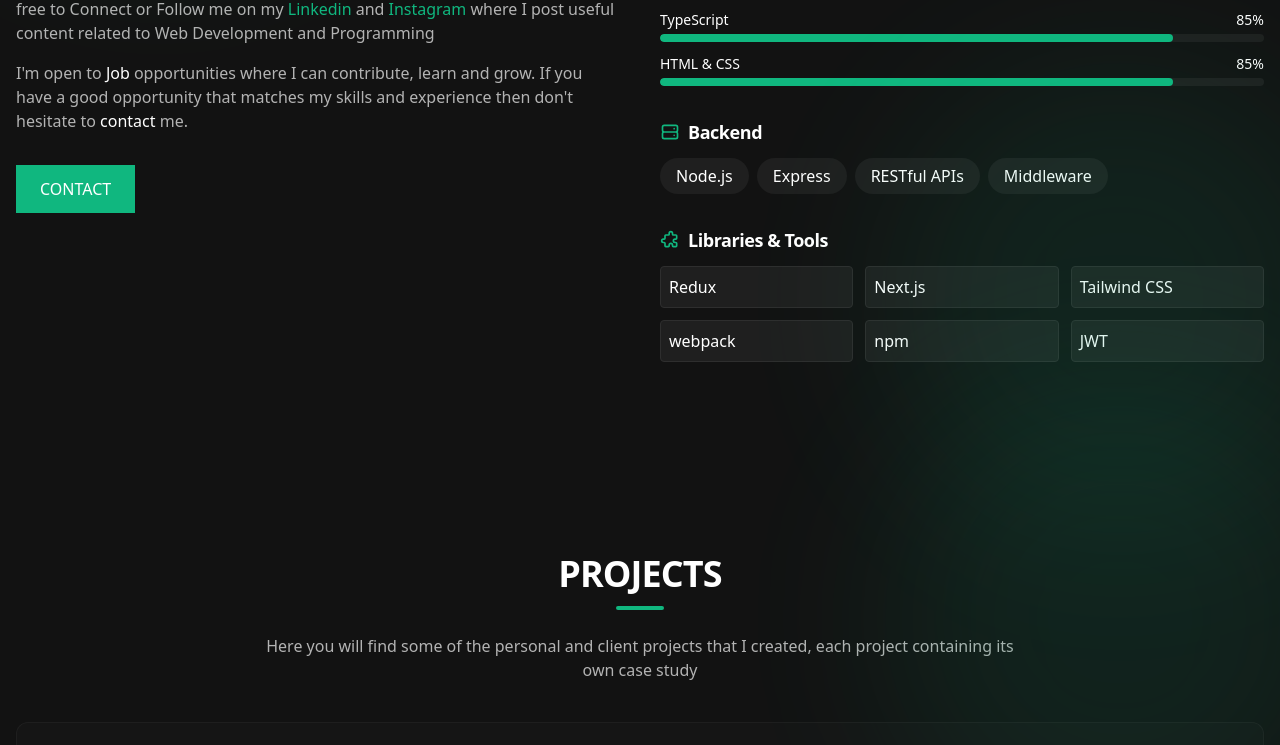
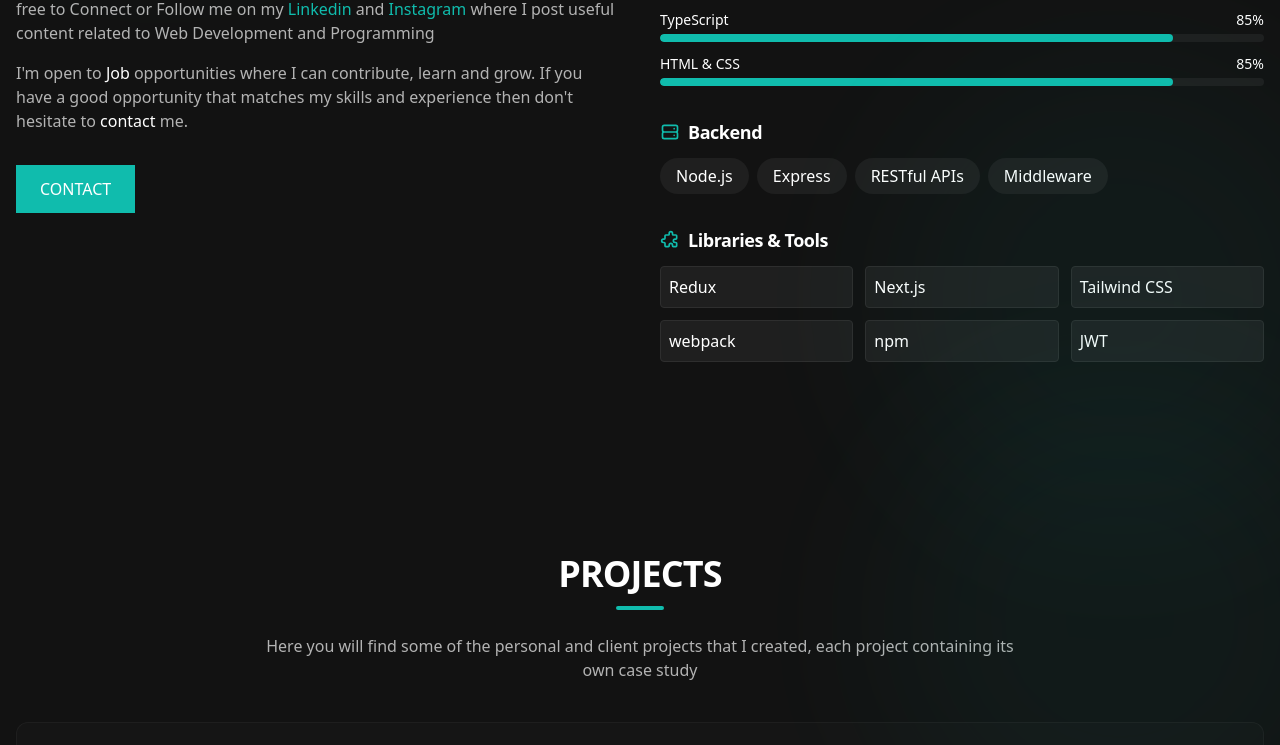
Before and after one commit to Khizar-BM/Khizar-BM.github.io, a Next.js app: page / in a window 1280 px wide. Shown: the part 1410-2155 px from the top of the page. Built offline with nearby package versions, Linux system fonts and the light colour scheme.

Commit message:
complete v1 4

```diff
--- a/src/app/globals.css
+++ b/src/app/globals.css
@@ -34,14 +34,14 @@
     --card: 0 0% 12%;       /* Medium gray for cards */
     --card-foreground: 0 0% 100%;
 
-    --primary: 160 84% 39%; /* Mint green primary */
+    --primary: 175 84% 40%; /* Teal primary */
     --primary-foreground: 0 0% 100%;
 
     --muted: 0 0% 15%;
     --muted-foreground: 0 0% 70%;
 
-    --accent: 160 84% 10%;  /* Deep mint accent background */
-    --accent-foreground: 160 84% 60%;
+    --accent: 175 84% 12%;  /* Deep teal accent background */
+    --accent-foreground: 175 84% 60%;
 
     --border: 0 0% 18%;
     --input: 0 0% 18%;
--- a/src/components/background/SectionBackground.tsx
+++ b/src/components/background/SectionBackground.tsx
@@ -14,13 +14,13 @@ export function SectionCornerGlow({ position, section }: CornerGlowProps) {
         <>
           {/* Top right corner */}
           <div
-            className="absolute -top-20 -right-20 w-[30rem] h-[30rem] rounded-full opacity-40 bg-primary/25 blur-[5rem]"
+            className="absolute -top-20 -right-20 w-[30rem] h-[30rem] rounded-full opacity-20 bg-primary/25 blur-[5rem]"
             aria-hidden="true"
           />
 
           {/* Bottom left corner */}
           <div
-            className="absolute -bottom-20 -left-20 w-[30rem] h-[30rem] rounded-full opacity-40 bg-accent-foreground/20 blur-[5rem]"
+            className="absolute -bottom-20 -left-20 w-[30rem] h-[30rem] rounded-full opacity-20 bg-accent-foreground/20 blur-[5rem]"
             aria-hidden="true"
           />
         </>
@@ -29,13 +29,13 @@ export function SectionCornerGlow({ position, section }: CornerGlowProps) {
         <>
           {/* Top left corner */}
           <div
-            className="absolute -top-20 -left-20 w-[30rem] h-[30rem] rounded-full opacity-40 bg-accent-foreground/20 blur-[5rem]"
+            className="absolute -top-20 -left-20 w-[30rem] h-[30rem] rounded-full opacity-20 bg-accent-foreground/20 blur-[5rem]"
             aria-hidden="true"
           />
 
           {/* Bottom right corner */}
           <div
-            className="absolute -bottom-20 -right-20 w-[30rem] h-[30rem] rounded-full opacity-40 bg-primary/25 blur-[5rem]"
+            className="absolute -bottom-20 -right-20 w-[30rem] h-[30rem] rounded-full opacity-20 bg-primary/25 blur-[5rem]"
             aria-hidden="true"
           />
         </>
```
